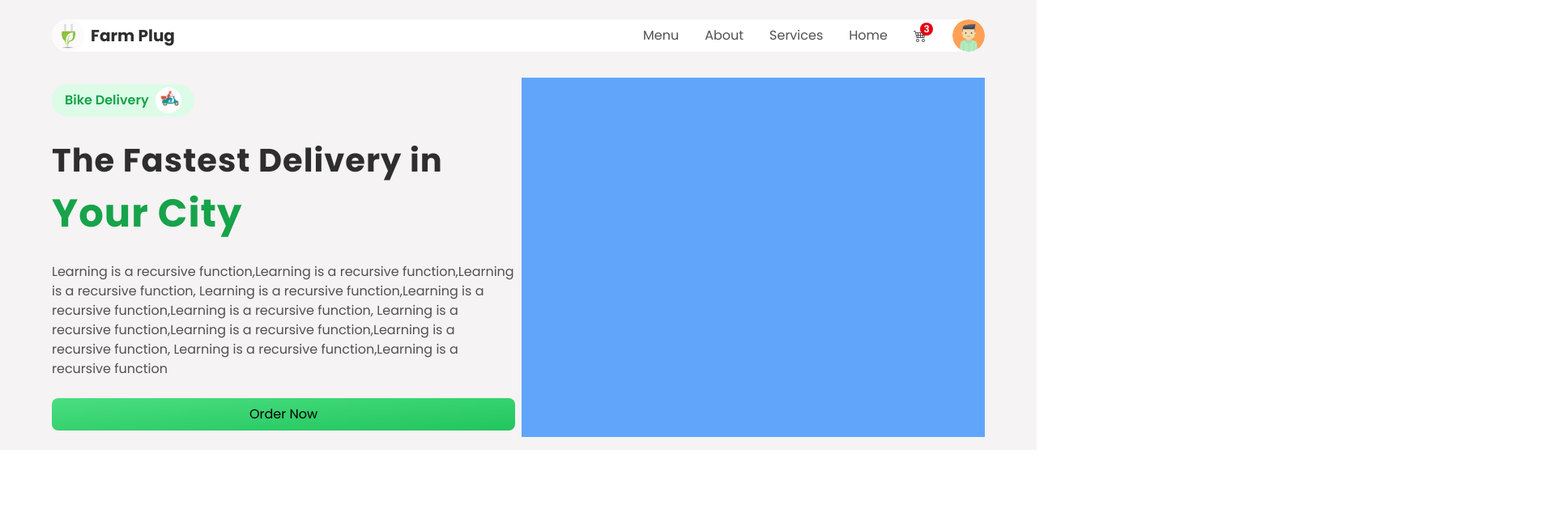
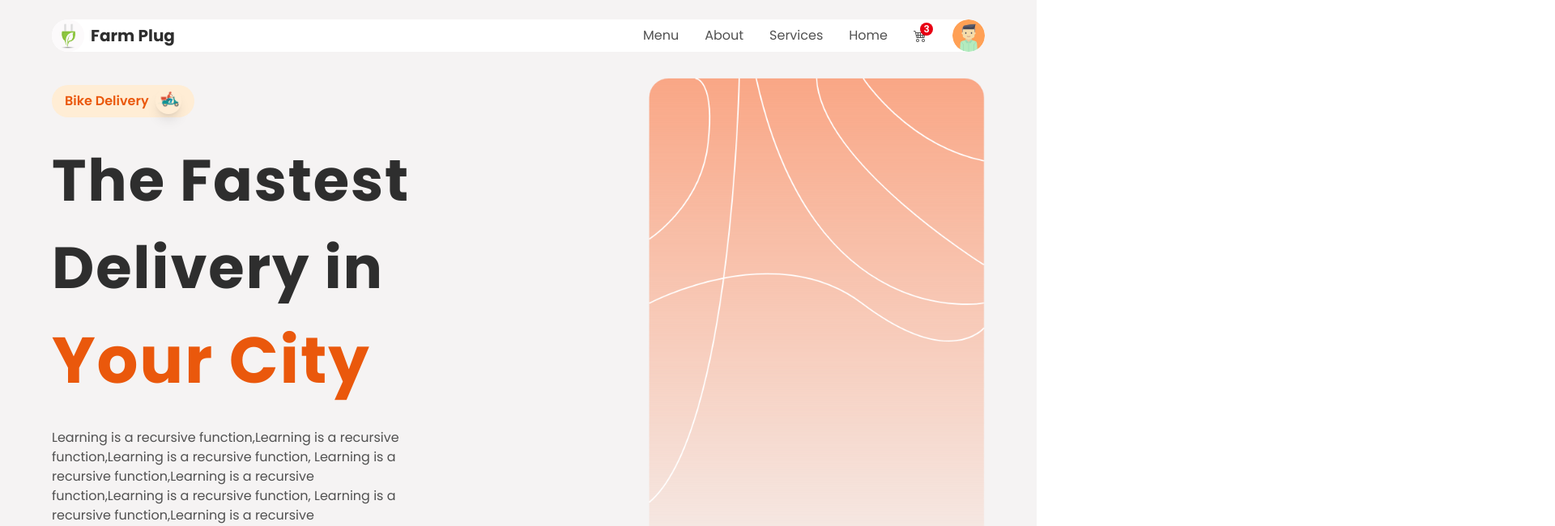
Before and after one commit to mainerprenuer/farmPlug, a React (Create React App) app: page / in a window 1280 px wide. Shown: the top 650 px of the page at 81% size, 1920 px wide, since content can reach past the window. Built offline with nearby package versions, Linux system fonts and the light colour scheme.

Commit message:
working on home comps

```diff
--- /dev/null
+++ b/src/components/HomeContainer.jsx
@@ -0,0 +1,46 @@
+import React from 'react'
+import Delivery from '../img/delivery.png'
+import HeroBg from '../img/heroBg.png'
+
+
+const HomeContainer = () => {
+  return (
+    <section className='grid grid-cols-1 md:grid-cols-2 gap-2 w-full' id='home'>
+      <div className='py-2 flex-1 flex flex-col items-start justify-center gap-6'>
+        <div className='flex items-center gap-2 justify-center bg-orange-100 px-4 py-1 rounded-full'>
+          <p className='text-base text-orange-600 font-semibold'>
+            Bike Delivery
+          </p>
+          <div className='w-8 h-8 rounded-full overflow-hidden drop-shadow-x1 shadow-lg'>
+            <img
+              src={Delivery}
+              className='w-full h-full object-contain'
+              alt='delivery'
+            />
+          </div>
+        </div>
+
+      <p className='text-[2.5rem] lg:text-[4.5rem] font-bold tracking-wide text-headingColor'>
+      The Fastest Delivery in <span className='text-orange-600 text-[3rem] lg:text-[5rem]'>Your City</span>
+      </p>
+
+      <p className='text-base text-textColor text-center md:text-left md:w-[80%]'>
+      Learning is a recursive function,Learning is a recursive function,Learning is a recursive function,
+      Learning is a recursive function,Learning is a recursive function,Learning is a recursive function,
+      Learning is a recursive function,Learning is a recursive function,Learning is a recursive function,
+      </p>
+
+      <button type='button' className='bg-gradient-to-br from-orange-400 to-orange-500 w-full md:w-auto px-4 py-2 rounded-lg
+      hover:shadow-lg transition-all ease-out duration-100'>
+      Order Now</button>
+      </div>
+    <div className='flex-1'>
+        <img src={HeroBg} className="ml-auto h-650 " alt="hero-bg"/>
+
+        <div className='w-full h-full absolute flex items-center justify-center'></div>
+    </div>
+    </section>
+  ) ;
+}
+
+export default HomeContainer
--- a/src/components/MainContainer.jsx
+++ b/src/components/MainContainer.jsx
@@ -1,42 +1,12 @@
-import React from 'react'
-import Delivery from '../img/delivery.png'
+import React from 'react';
+import HomeContainer from './HomeContainer';
 
 const MainContainer = () => {
   return (
-    <div className='grid grid-cols-1 md:grid-cols-2 gap-2'>
-      <div className='py-2 flex-1 flex flex-col items-start justify-start gap-6'>
-        <div className='flex items-center gap-2 justify-center bg-green-100 px-4 py-1 rounded-full'>
-          <p className='text-base text-green-600 font-semibold'>
-            Bike Delivery
-          </p>
-          <div className='w-8 h-8 bg-white rounded-full overflow-hidden drop-shadow-x1'>
-            <img
-              src={Delivery}
-              className='w-full h-full object-contain'
-              alt='delivery'
-            />
-          </div>
-        </div>
+    <div className='w-full h-auto flex flex-colnitems-center justify-center'>
+      <HomeContainer />
+    </div>
+  );
+};
 
-      <p className='text-[2.5rem] font-bold tracking-wide text-headingColor'>
-      The Fastest Delivery in <span className='text-green-600 text-[3rem]'>Your City</span>
-      </p>
-
-      <p className='text-base text-textColor text-center md:text-left'>
-      Learning is a recursive function,Learning is a recursive function,Learning is a recursive function,
-      Learning is a recursive function,Learning is a recursive function,Learning is a recursive function,
-      Learning is a recursive function,Learning is a recursive function,Learning is a recursive function,
-      Learning is a recursive function,Learning is a recursive function
-      </p>
-
-      <button
-      type='button' className='bg-gradient-to-br from-green-400 to-green-500 w-full px-4 py-2 rounded-lg
-      hover:shadow-lg transition-all ease-out duration-100'>
-      Order Now</button>
-      </div>
-      <div className='py-2 bg-blue-400 flex-1'></div>
-    </div>
-  )
-}
-
-export default MainContainer
+export default MainContainer;
--- a/src/components/index.js
+++ b/src/components/index.js
@@ -1,3 +1,6 @@
+import { fromJSON } from 'postcss';
+
 export { default as Header } from './Header';
 export { default as MainContainer } from './MainContainer' ;
 export { default as CreateContainer } from './CreateContainer';
+export { default as HomeContainer } from './HomeContainer';
--- a/src/index.css
+++ b/src/index.css
@@ -12,6 +12,7 @@ body {
 
 html, body {
     scroll-behavior: smooth;
+    overflow-x: hidden;
 }
 
 @tailwind base;
```
